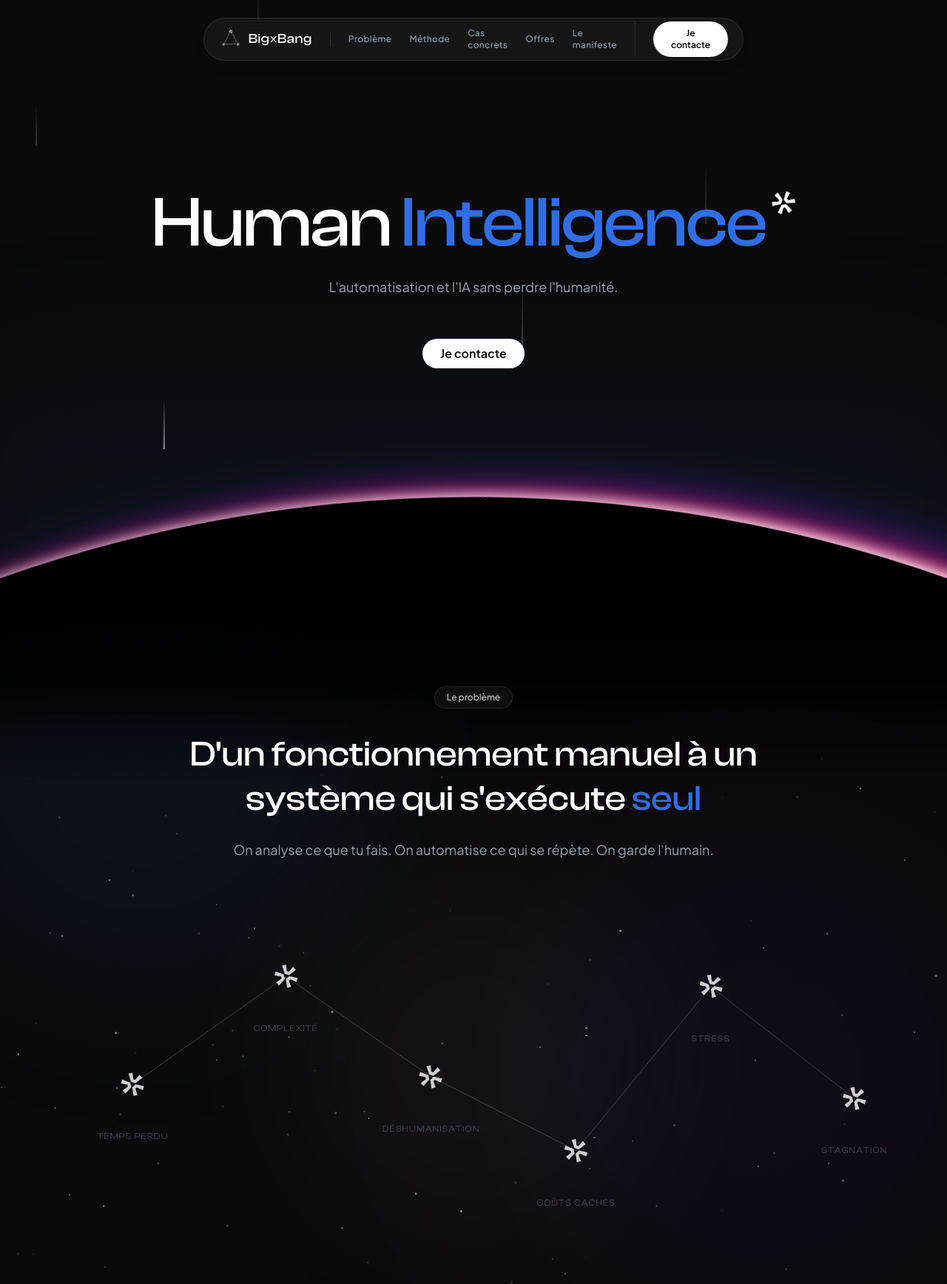
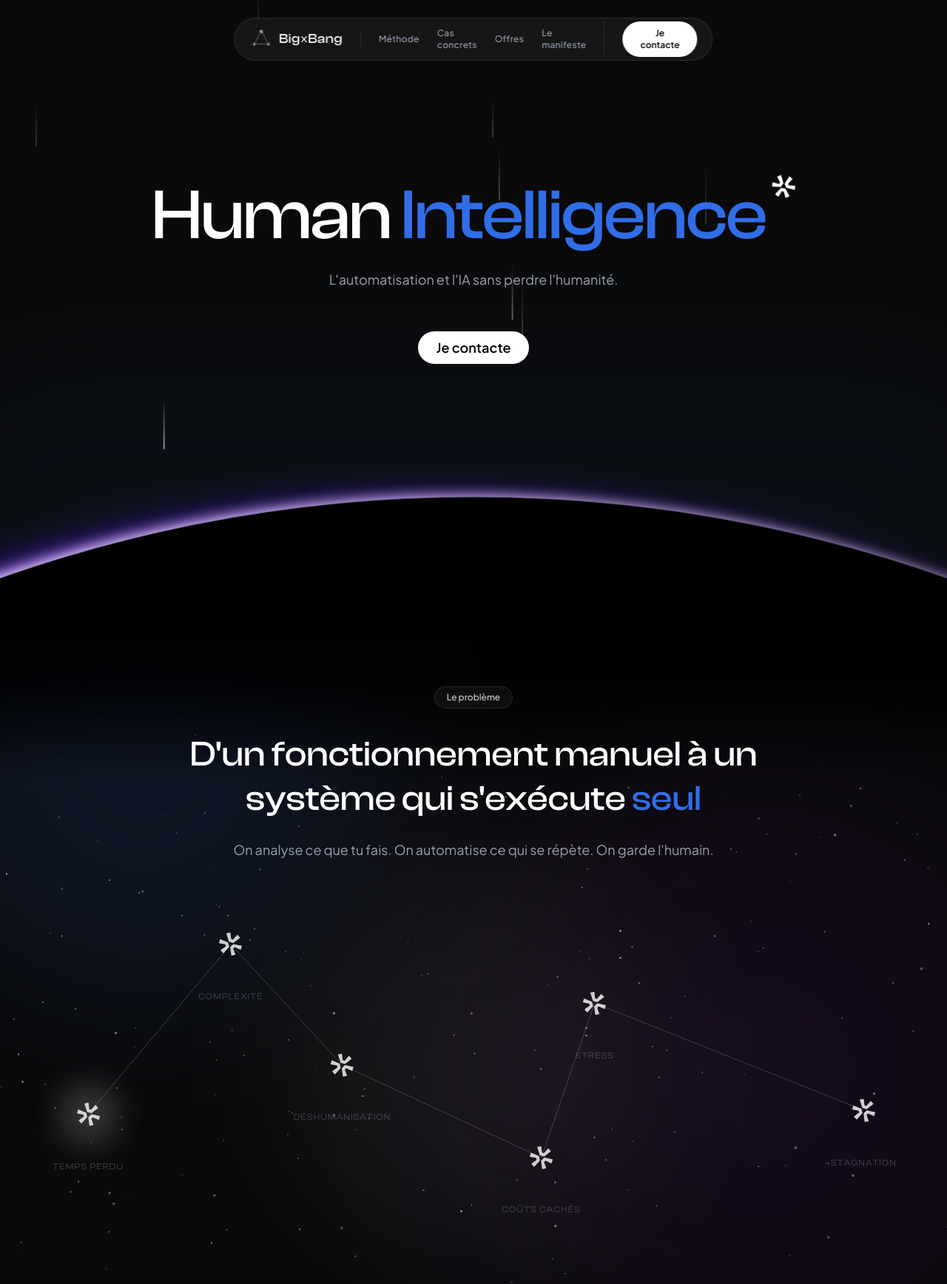
Before and after one commit to toot7b/bigxbang_web, a Next.js app in the folder bigxbang-web/: page / in a window 1280 px wide. Shown: the whole page at 74% size. Built offline with nearby package versions, Linux system fonts and the light colour scheme.

Commit message:
Refine Problem section visuals, fix imports, and update styles

```diff
--- a/bigxbang-web/src/components/layout/Navbar.tsx
+++ b/bigxbang-web/src/components/layout/Navbar.tsx
@@ -34,10 +34,10 @@ export default function Navbar() {
 
                 {/* Desktop Navigation */}
                 <div className="hidden md:flex items-center gap-6 border-l border-white/10 pl-6 h-5">
-                    {["Problème", "Méthode", "Cas concrets", "Offres", "Le manifeste"].map((item) => (
+                    {["Méthode", "Cas concrets", "Offres", "Le manifeste"].map((item) => (
                         <Link
                             key={item}
-                            href={`#${item.toLowerCase().replace(" ", "-").replace("è", "e")}`}
+                            href={`#${item.toLowerCase().replace(" ", "-")}`}
                             className="text-xs font-medium text-gray-400 hover:text-white transition-colors tracking-wide"
                         >
                             {item}
@@ -68,10 +68,10 @@ export default function Navbar() {
                     isMobileMenuOpen ? "opacity-100 visible" : "opacity-0 invisible pointer-events-none"
                 )}
             >
-                {["Problème", "Méthode", "Cas concrets", "Offres", "Le manifeste"].map((item) => (
+                {["Méthode", "Cas concrets", "Offres", "Le manifeste"].map((item) => (
                     <Link
                         key={item}
-                        href={`#${item.toLowerCase().replace(" ", "-").replace("è", "e")}`}
+                        href={`#${item.toLowerCase().replace(" ", "-")}`}
                         className="text-2xl font-medium text-white hover:text-blue-400 transition-colors"
                         onClick={() => setIsMobileMenuOpen(false)}
                     >
--- a/bigxbang-web/src/components/sections/Hero.tsx
+++ b/bigxbang-web/src/components/sections/Hero.tsx
@@ -34,7 +34,7 @@ export default function Hero() {
             const particlesContainer = document.getElementById("particles-container");
             if (particlesContainer) {
                 // CHANGE THIS NUMBER to adjust star count
-                const particleCount = 8; // Reduced from 15
+                const particleCount = 15; // Reduced from 40
 
                 for (let i = 0; i < particleCount; i++) {
                     const particle = document.createElement("div");
@@ -75,6 +75,14 @@ export default function Hero() {
                 }
             }
 
+            // Asterisk Rotation
+            gsap.to(".hero-asterisk", {
+                rotation: 360,
+                duration: 40, // Slower rotation
+                repeat: -1,
+                ease: "linear",
+            });
+
         }, heroRef);
 
         return () => ctx.revert();
@@ -95,12 +103,12 @@ export default function Hero() {
             </div>
 
             {/* Content */}
-            <div className="relative z-30 text-center px-4 mb-12">
+            <div className="relative z-30 text-center px-4 mb-16">
                 <div ref={textRef} className="flex flex-col items-center gap-6">
                     <h1 className="font-clash text-5xl md:text-7xl lg:text-8xl font-medium tracking-tight leading-none">
                         Human <span className="text-[#306EE8]">Intelligence</span>
-                        <span className="inline-block align-top ml-2 mt-0 md:mt-1">
-                            <Asterisk className="text-white animate-[spin_60s_linear_infinite]" />
+                        <span className="inline-block align-top ml-2 -mt-1 md:-mt-2">
+                            <Asterisk className="hero-asterisk w-5 h-5 md:w-8 md:h-8 text-white" />
                         </span>
                     </h1>
                     <p className="font-jakarta text-base md:text-lg text-gray-400 max-w-2xl mx-auto">
@@ -108,7 +116,7 @@ export default function Hero() {
                     </p>
 
                     <div className="mt-8">
-                        <button className="btn-shiny text-base">
+                        <button className="btn-shiny text-lg">
                             Je contacte
                         </button>
                     </div>
--- a/bigxbang-web/src/components/sections/Problem.tsx
+++ b/bigxbang-web/src/components/sections/Problem.tsx
@@ -4,7 +4,7 @@ import { useEffect, useRef, useState } from "react";
 import gsap from "gsap";
 import { ScrollTrigger } from "gsap/ScrollTrigger";
 import { cn } from "@/lib/utils";
-import Asterisk from "@/components/ui/Asterisk";
+import Asterisk from "../ui/Asterisk";
 
 gsap.registerPlugin(ScrollTrigger);
 
@@ -19,12 +19,12 @@ interface Point {
 
 // --- Data: The 6 Major Problems ---
 const STARS: Point[] = [
-    { id: 1, x: 10, y: 60, label: "Temps Perdu", description: "Des heures gaspillées sur des tâches répétitives." },
-    { id: 2, x: 28, y: 25, label: "Complexité", description: "Une stack technique devenue ingérable." },
-    { id: 3, x: 45, y: 55, label: "Déshumanisation", description: "L'humain s'efface derrière les process." },
-    { id: 4, x: 62, y: 80, label: "Coûts Cachés", description: "Abonnements et maintenance qui s'accumulent." },
-    { id: 5, x: 78, y: 30, label: "Stress", description: "La peur constante que tout casse." },
-    { id: 6, x: 94, y: 65, label: "Stagnation", description: "Votre croissance plafonne malgré vos efforts." }, // Far right, continues flow
+    { id: 1, x: 5, y: 70, label: "Temps Perdu", description: "Des heures gaspillées sur des tâches répétitives." },
+    { id: 2, x: 22, y: 20, label: "Complexité", description: "Une stack technique devenue ingérable." },
+    { id: 3, x: 35, y: 55, label: "Déshumanisation", description: "L'humain s'efface derrière les process." },
+    { id: 4, x: 58, y: 80, label: "Coûts Cachés", description: "Abonnements et maintenance qui s'accumulent." },
+    { id: 5, x: 64, y: 35, label: "Stress", description: "La peur constante que tout casse." },
+    { id: 6, x: 96, y: 65, label: "Stagnation", description: "Votre croissance plafonne malgré vos efforts." },
 ];
 
 // Connections between stars (indices) - Sequential chain
@@ -43,57 +43,45 @@ export default function Problem() {
     const linesRef = useRef<(SVGLineElement | null)[]>([]);
     const bgStarsRef = useRef<HTMLDivElement>(null);
     const [hoveredStar, setHoveredStar] = useState<number | null>(null);
+    const hasInteractedRef = useRef(false); // To track first interaction
 
     // --- 1. Background Stars Animation (Organic & Dense) ---
     useEffect(() => {
         const ctx = gsap.context(() => {
             const bgContainer = bgStarsRef.current;
             if (bgContainer) {
-                // Clear existing stars if any (though useEffect runs once)
                 bgContainer.innerHTML = '';
-
-                // Create ~100 random background stars for a denser "cosmic" look
-                for (let i = 0; i < 100; i++) {
+                for (let i = 0; i < 200; i++) {
                     const star = document.createElement("div");
                     star.className = "absolute bg-white rounded-full opacity-0";
-
-                    // Random size (1px to 3px)
                     const size = Math.random() * 2 + 1;
                     star.style.width = `${size}px`;
                     star.style.height = `${size}px`;
-
-                    // Random position - RESTRICTED to avoid top overlap
                     star.style.left = `${Math.random() * 100}%`;
-                    star.style.top = `${Math.random() * 80 + 20}%`; // Start at 20% down
-
-                    // Random base opacity
+                    star.style.top = `${Math.random() * 80 + 20}%`;
                     star.style.opacity = `${Math.random() * 0.5 + 0.1}`;
-
                     bgContainer.appendChild(star);
 
-                    // Desynchronized Float & Pulse animation
                     gsap.to(star, {
-                        y: `random(-30, 30)`, // Larger drift
+                        y: `random(-30, 30)`,
                         x: `random(-30, 30)`,
-                        scale: `random(0.5, 1.5)`, // Pulsing size
-                        opacity: `random(0.1, 0.7)`, // Pulsing opacity
-                        duration: `random(5, 15)`, // Very slow, desynchronized
+                        scale: `random(0.5, 1.5)`,
+                        opacity: `random(0.1, 0.7)`,
+                        duration: `random(5, 15)`,
                         repeat: -1,
                         yoyo: true,
                         ease: "sine.inOut",
-                        delay: Math.random() * 10, // Random start time
+                        delay: Math.random() * 10,
                     });
                 }
             }
         }, containerRef);
-
         return () => ctx.revert();
     }, []);
 
     // --- 2. Major Stars Floating Animation & Line Sync ---
     useEffect(() => {
         const ctx = gsap.context(() => {
-            // Animate stars
             starsRef.current.forEach((star, i) => {
                 if (star) {
                     gsap.to(star, {
@@ -108,7 +96,6 @@ export default function Problem() {
                 }
             });
 
-            // Sync lines on every frame using getBoundingClientRect for precision
             const updateLines = () => {
                 if (!constellationRef.current) return;
                 const parentRect = constellationRef.current.getBoundingClientRect();
@@ -121,14 +108,11 @@ export default function Problem() {
                     if (line && startStar && endStar) {
                         const startRect = startStar.getBoundingClientRect();
                         const endRect = endStar.getBoundingClientRect();
-
-                        // Calculate centers relative to the constellation container
                         const startX = startRect.left - parentRect.left + startRect.width / 2;
                         const startY = startRect.top - parentRect.top + startRect.height / 2;
                         const endX = endRect.left - parentRect.left + endRect.width / 2;
                         const endY = endRect.top - parentRect.top + endRect.height / 2;
 
-                        // Update line attributes
                         line.setAttribute("x1", `${startX}`);
                         line.setAttribute("y1", `${startY}`);
                         line.setAttribute("x2", `${endX}`);
@@ -138,12 +122,9 @@ export default function Problem() {
             };
 
             gsap.ticker.add(updateLines);
-
-            // Cleanup ticker on revert
             return () => {
                 gsap.ticker.remove(updateLines);
             };
-
         }, containerRef);
         return () => ctx.revert();
     }, []);
@@ -153,12 +134,10 @@ export default function Problem() {
         if (hoveredStar === null) return;
 
         const ctx = gsap.context(() => {
-            // Find connected lines and stars - FORWARD ONLY
             const connectedIndices = new Set<number>();
             const connectedLines: SVGLineElement[] = [];
 
             CONNECTIONS.forEach((pair, index) => {
-                // Only highlight if current star is the START of the connection
                 if (pair[0] === hoveredStar - 1) {
                     const targetIndex = pair[1];
                     connectedIndices.add(targetIndex);
@@ -166,14 +145,12 @@ export default function Problem() {
                 }
             });
 
-            // 1. Base Lines: Glow + Pull
             gsap.to(connectedLines, {
                 stroke: "rgba(255, 255, 255, 0.8)",
                 strokeWidth: 2,
                 duration: 0.3,
             });
 
-            // 2. Stars: Pull
             connectedIndices.forEach((idx) => {
                 const targetStar = starsRef.current[idx];
                 const sourceStar = starsRef.current[hoveredStar - 1];
@@ -193,18 +170,15 @@ export default function Problem() {
                     });
                 }
             });
-
         }, containerRef);
 
         return () => {
-            // Reset Base Lines
             gsap.to(linesRef.current, {
-                stroke: "rgba(255, 255, 255, 0.2)", // Match new base opacity
+                stroke: "rgba(255, 255, 255, 0.2)",
                 strokeWidth: 1,
                 duration: 0.3,
             });
 
-            // Reset Stars
             starsRef.current.forEach((star) => {
                 if (star) {
                     gsap.to(star, {
@@ -232,28 +206,23 @@ export default function Problem() {
 
             {/* Nebula Glows (Depth) */}
             <div className="absolute inset-0 pointer-events-none z-0 overflow-hidden">
-                <div className="absolute top-[-10%] left-[-10%] w-[50vw] h-[50vw] bg-[#306EE8] opacity-[0.08] blur-[120px] rounded-full animate-pulse-slow"></div>
-                <div className="absolute bottom-[-10%] right-[-10%] w-[60vw] h-[60vw] bg-purple-900 opacity-[0.1] blur-[150px] rounded-full animate-pulse-slow delay-1000"></div>
-                <div className="absolute top-[40%] left-[30%] w-[40vw] h-[40vw] bg-white opacity-[0.03] blur-[100px] rounded-full animate-pulse-slow delay-700"></div>
+                <div className="absolute top-[-10%] left-[-10%] w-[50vw] h-[50vw] bg-[#306EE8] opacity-[0.12] blur-[120px] rounded-full animate-pulse-slow"></div>
+                <div className="absolute bottom-[-10%] right-[-10%] w-[60vw] h-[60vw] bg-purple-900 opacity-[0.15] blur-[150px] rounded-full animate-pulse-slow delay-1000"></div>
+                <div className="absolute top-[40%] left-[30%] w-[40vw] h-[40vw] bg-white opacity-[0.05] blur-[100px] rounded-full animate-pulse-slow delay-700"></div>
             </div>
 
-            {/* Top Gradient Transition (Deep Black to Transparent) */}
+            {/* Top Gradient Transition */}
             <div className="absolute top-0 left-0 w-full h-64 bg-gradient-to-b from-black via-black/80 to-transparent z-10 pointer-events-none"></div>
 
             {/* Section Header */}
             <div className="relative z-20 flex flex-col items-center text-center max-w-4xl mx-auto px-4 mb-8">
-                {/* Badge */}
                 <div className="inline-flex items-center justify-center px-4 py-1.5 rounded-full border border-white/10 bg-white/5 backdrop-blur-sm mb-8">
                     <span className="font-jakarta text-xs font-medium text-white/80">Le problème</span>
                 </div>
-
-                {/* H1 Title */}
                 <h2 className="font-clash text-3xl md:text-5xl font-medium text-white mb-6 leading-tight">
                     D'un fonctionnement manuel à un <br className="hidden md:block" />
                     système qui s'exécute <span className="text-[#306EE8]">seul</span>
                 </h2>
-
-                {/* H2 Subtitle */}
                 <p className="font-jakarta text-base md:text-lg text-gray-400 max-w-2xl mx-auto leading-relaxed">
                     On analyse ce que tu fais. On automatise ce qui se répète. On garde l'humain.
                 </p>
@@ -266,9 +235,9 @@ export default function Problem() {
                 <svg className="absolute inset-0 w-full h-full pointer-events-none overflow-visible">
                     {CONNECTIONS.map(([start, end], i) => (
                         <line
-                            key={`${start}-${end}`} // Unique key to force proper re-rendering
+                            key={`${start}-${end}`}
                             ref={(el) => { linesRef.current[i] = el; }}
-                            stroke="rgba(255, 255, 255, 0.2)" // Increased visibility
+                            stroke="rgba(255, 255, 255, 0.2)"
                             strokeWidth="1"
                             className="transition-colors duration-300"
                         />
@@ -280,15 +249,35 @@ export default function Problem() {
                     <div
                         key={star.id}
                         ref={(el) => { starsRef.current[i] = el; }}
-                        className="absolute -translate-x-1/2 -translate-y-1/2 group cursor-pointer"
-                        style={{ left: `${star.x}%`, top: `${star.y}%` }}
-                        onMouseEnter={() => setHoveredStar(star.id)}
+                        className="absolute group cursor-pointer"
+                        style={{
+                            left: `${star.x}%`,
+                            top: `${star.y}%`,
+                            transform: 'translate(-50%, -50%)'
+                        }}
+                        onMouseEnter={() => {
+                            setHoveredStar(star.id);
+                            if (i === 0) {
+                                // Only set interacted if not already done
+                                if (!hasInteractedRef.current) {
+                                    hasInteractedRef.current = true;
+                                    // Force re-render to remove halo
+                                    setHoveredStar(null);
+                                    setTimeout(() => setHoveredStar(star.id), 0);
+                                }
+                            }
+                        }}
                         onMouseLeave={() => setHoveredStar(null)}
                     >
                         {/* The Star (Asterisk) */}
                         <div className="relative flex items-center justify-center">
                             {/* Glow behind */}
                             <div className="absolute inset-0 bg-white/20 blur-xl rounded-full scale-0 group-hover:scale-150 transition-transform duration-500"></div>
+
+                            {/* Guidance Glow - First Star Only */}
+                            {i === 0 && !hasInteractedRef.current && (
+                                <div className="absolute inset-0 -z-10 bg-white blur-lg rounded-full opacity-20 scale-150 animate-pulse pointer-events-none"></div>
+                            )}
 
                             {/* The Icon */}
                             <div className="relative z-10 p-2 transition-transform duration-300 group-hover:scale-110">
@@ -299,7 +288,7 @@ export default function Problem() {
                             <div className={cn(
                                 "absolute left-1/2 -translate-x-1/2 mt-4 pt-2 w-48 text-center pointer-events-none transition-all duration-300",
                                 "opacity-0 translate-y-2 group-hover:opacity-100 group-hover:translate-y-0",
-                                star.y > 80 ? "bottom-full mb-4 mt-0" : "top-full" // Flip if too close to bottom
+                                star.y > 80 ? "bottom-full mb-4 mt-0" : "top-full"
                             )}>
                                 <div className="bg-black/40 backdrop-blur-md border border-white/10 rounded-xl p-3 shadow-xl">
                                     <h3 className="font-clash text-sm font-medium text-white mb-1">{star.label}</h3>
--- a/bigxbang-web/src/components/ui/Asterisk.tsx
+++ b/bigxbang-web/src/components/ui/Asterisk.tsx
@@ -1,18 +1,15 @@
+import React from "react";
 import { cn } from "@/lib/utils";
 
-interface AsteriskProps {
-    className?: string;
-}
-
-export default function Asterisk({ className }: AsteriskProps) {
+export default function Asterisk({ className }: { className?: string }) {
     return (
         <svg
+            xmlns="http://www.w3.org/2000/svg"
             viewBox="0 0 50 51"
-            fill="none"
-            xmlns="http://www.w3.org/2000/svg"
-            className={cn("w-5 h-5 md:w-8 md:h-8", className)}
+            fill="currentColor"
+            className={cn("w-6 h-6", className)}
         >
-            <path d="M26.8767 50.0341L24.3807 31.4734L31.4158 24.9413L49.7407 28.805L47.0866 37.4099L33.996 31.6884L30.9182 34.5462L35.6546 48.0245L26.8767 50.0341ZM45.9361 11.1863L31.0757 22.6644L21.8426 19.7748L16.0647 1.94148L24.7693 -6.9784e-05L26.4385 14.1429L30.495 15.4255L39.7391 4.659L45.9361 11.1863ZM2.5808 14.4612L19.9372 21.5439L22.1353 30.9656L9.58822 44.9353L3.53771 38.2718L14.9592 29.8504L13.9805 25.7101L-2.68031e-05 22.9982L2.5808 14.4612Z" fill="currentColor" />
+            <path d="M26.8767 50.0341L24.3807 31.4734L31.4158 24.9413L49.7407 28.805L47.0866 37.4099L33.996 31.6884L30.9182 34.5462L35.6546 48.0245L26.8767 50.0341ZM45.9361 11.1863L31.0757 22.6644L21.8426 19.7748L16.0647 1.94148L24.7693 -6.9784e-05L26.4385 14.1429L30.495 15.4255L39.7391 4.659L45.9361 11.1863ZM2.5808 14.4612L19.9372 21.5439L22.1353 30.9656L9.58822 44.9353L3.53771 38.2718L14.9592 29.8504L13.9805 25.7101L-2.68031e-05 22.9982L2.5808 14.4612Z" />
         </svg>
     );
 }
--- a/bigxbang-web/src/styles/horizon.css
+++ b/bigxbang-web/src/styles/horizon.css
@@ -21,7 +21,7 @@
   height: 300vw;
   border-radius: 50%;
   background-color: #000;
-  animation: loader-rotate 12s linear infinite;
+  animation: loader-rotate 6s linear infinite;
   z-index: 0;
 }
 
@@ -38,10 +38,8 @@
     transform: translateX(-50%) rotate(270deg);
     box-shadow:
       0 10px 20px 0 #fff,
-      0 30px 40px 0 #d60a47,
-      /* Increased spread/blur */
-      0 60px 80px 0 #311e80;
-    /* Increased spread/blur */
+      0 20px 10px 0 #d60a47,
+      0 40px 60px 0 #311e80;
   }
 
   100% {
```
Also changed, not shown: bigxbang-web/public/assets/asterisk.svg (added).
